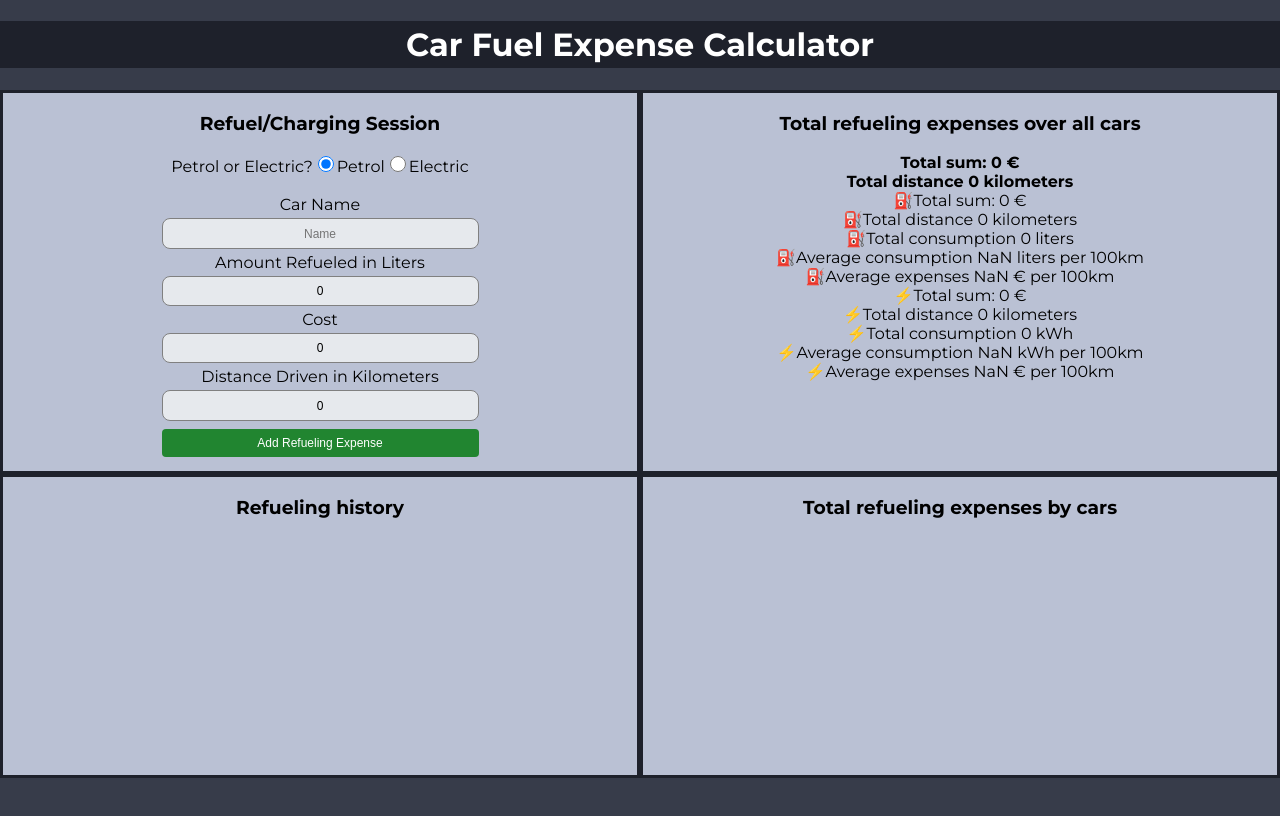
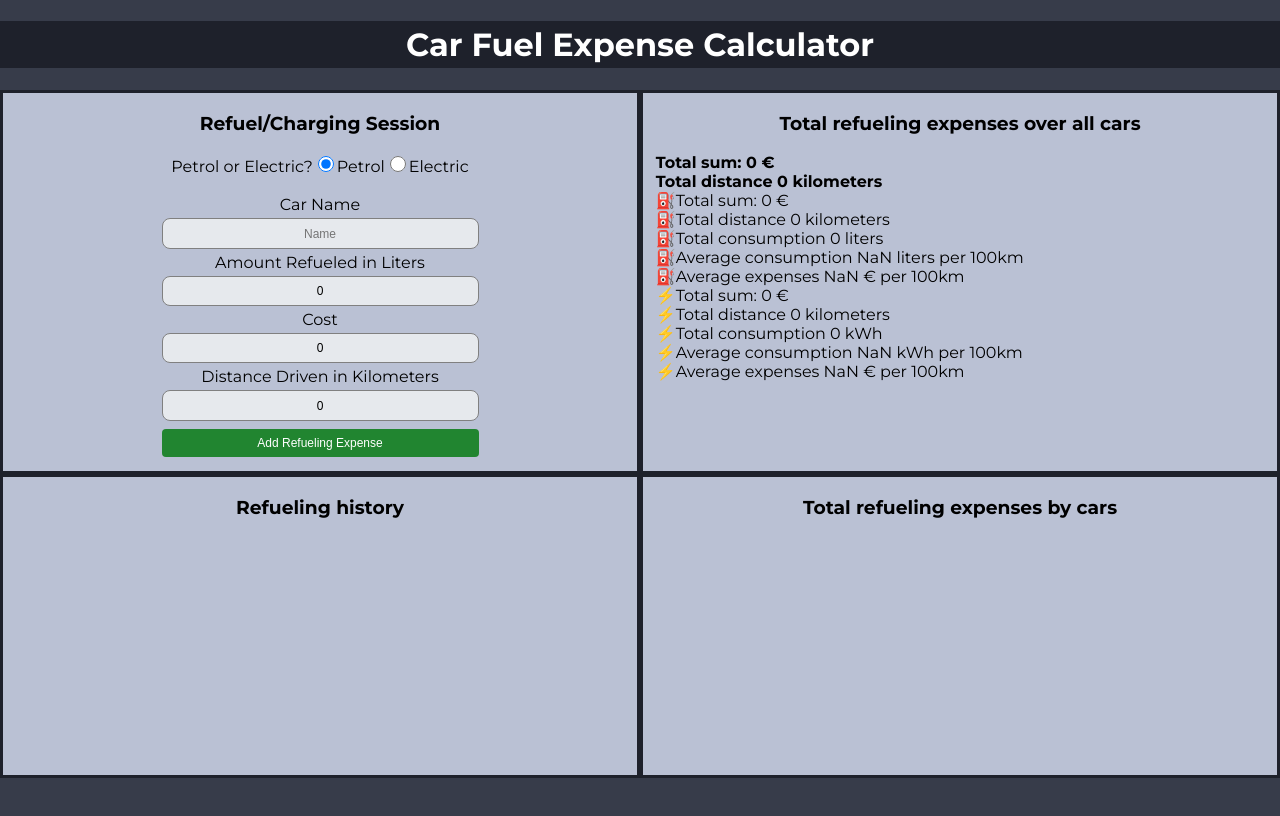
Before and after one commit to MinnaNordqvist/selainohjelmointi_g8, a React (Create React App) app in the folder bensa/: page / in a window 1280 px wide. Shown: the top 816 px of the page. Built offline with nearby package versions, Linux system fonts and the light colour scheme.

Commit message:
tyyli EkaLaskulle lisätty

```diff
--- a/bensa/src/App.css
+++ b/bensa/src/App.css
@@ -56,6 +56,10 @@ h3 {
   padding: 0;
 }
 
+p{
+  text-align: left;
+  margin-left: 2%;
+}
 /*Listat */
 ol, ul {
   list-style-type: none;
--- a/bensa/src/EkaLasku.js
+++ b/bensa/src/EkaLasku.js
@@ -29,7 +29,7 @@ export const EkaLasku = () => {
     return (
     <div>
       <h3>Total refueling expenses over all cars</h3>
-      <b>Total sum: {summaEurot} € </b> <br />
+      <p><b>Total sum: {summaEurot} € </b> <br />
       <b>Total distance {summaKm} kilometers</b> <br />
       ⛽Total sum: {summaEurotBensa} € <br/>
       ⛽Total distance {summaKmBensa} kilometers <br/>
@@ -40,7 +40,7 @@ export const EkaLasku = () => {
       ⚡Total distance {summaKmSahko} kilometers <br />
       ⚡Total consumption {kilowattitunnit} kWh <br/>
       ⚡Average consumption {kwhPerKm} kWh per 100km <br/>
-      ⚡Average expenses {sahkoEuroPerKm} € per 100km
+      ⚡Average expenses {sahkoEuroPerKm} € per 100km  </p>
     </div>
   )
 }
```
